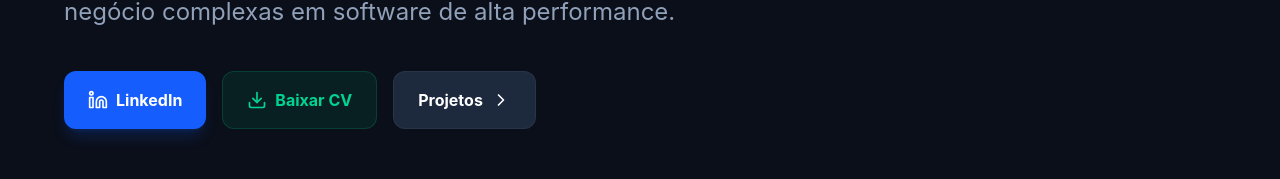
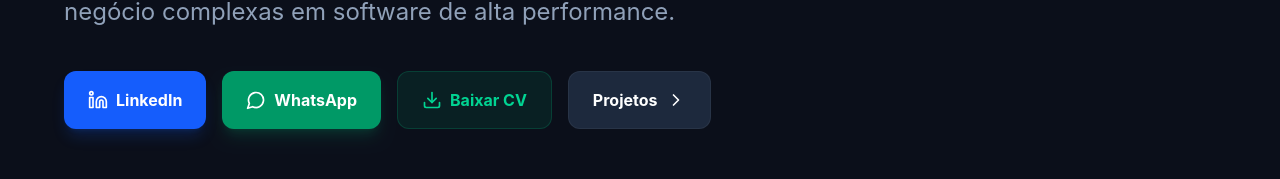
Before and after one commit to MAC-2006/meu-portfolio, a React (Vite) app: page / in a window 1280 px wide. Shown: the part 581-760 px from the top of the page. Built offline with nearby package versions, Linux system fonts and the light colour scheme; no server answers.

Commit message:
whatsapp

```diff
--- a/src/App.jsx
+++ b/src/App.jsx
@@ -1,7 +1,11 @@
 import { useState, useEffect } from 'react';
 import { motion, AnimatePresence } from 'framer-motion';
-import { Github, Linkedin, Mail, ExternalLink, Code2, Terminal, Cpu, BookOpen, User, ChevronRight, Menu, X, Download, Server, GitBranch, LayoutDashboard, CheckCircle2, ZoomIn, Globe } from 'lucide-react';
-
+import {
+  Github, Linkedin, Mail, ExternalLink, Code2, Terminal, Cpu,
+  BookOpen, User, ChevronRight, Menu, X, Download, Server,
+  GitBranch, LayoutDashboard, CheckCircle2, ZoomIn, Globe,
+  MessageCircle // Adicione este aqui
+} from 'lucide-react';
 // Linha divisória brilhante
 const SectionDivider = () => (
   <div className="w-full flex items-center justify-center py-10 md:py-16">
@@ -192,6 +196,13 @@ const App = () => {
               </a>
 
               <a
+                href="https://wa.me/5511985857366" target="_blank" rel="noopener noreferrer"
+                className="flex justify-center items-center gap-2 bg-emerald-600 text-white px-6 py-4 rounded-xl font-bold shadow-lg shadow-emerald-600/20 hover:bg-emerald-500 hover:-translate-y-1 hover:shadow-emerald-600/40 transition-all duration-300 w-full md:w-auto"
+              >
+                <MessageCircle size={20}/> WhatsApp
+              </a>
+
+              <a
                 href="/Currículo Miguel.pdf" download
                 className="flex justify-center items-center gap-2 bg-emerald-500/10 text-emerald-400 px-6 py-4 rounded-xl font-bold border border-emerald-500/20 hover:bg-emerald-500/20 hover:-translate-y-1 hover:shadow-[0_0_20px_rgba(16,185,129,0.2)] transition-all duration-300 w-full md:w-auto"
               >
@@ -375,7 +386,8 @@ const App = () => {
               {[
                 { icon: <Mail size={20}/>, href: "mailto:miguelazecosta@gmail.com" },
                 { icon: <Linkedin size={20}/>, href: "https://www.linkedin.com/in/miguel-costa-051253249/" },
-                { icon: <Github size={20}/>, href: "https://github.com/MAC-2006" }
+                { icon: <Github size={20}/>, href: "https://github.com/MAC-2006" },
+                { icon: <MessageCircle size={20}/>, href: "https://wa.me/5511985857366" }
               ].map(social => (
                 <a
                   key={social.href}
```
